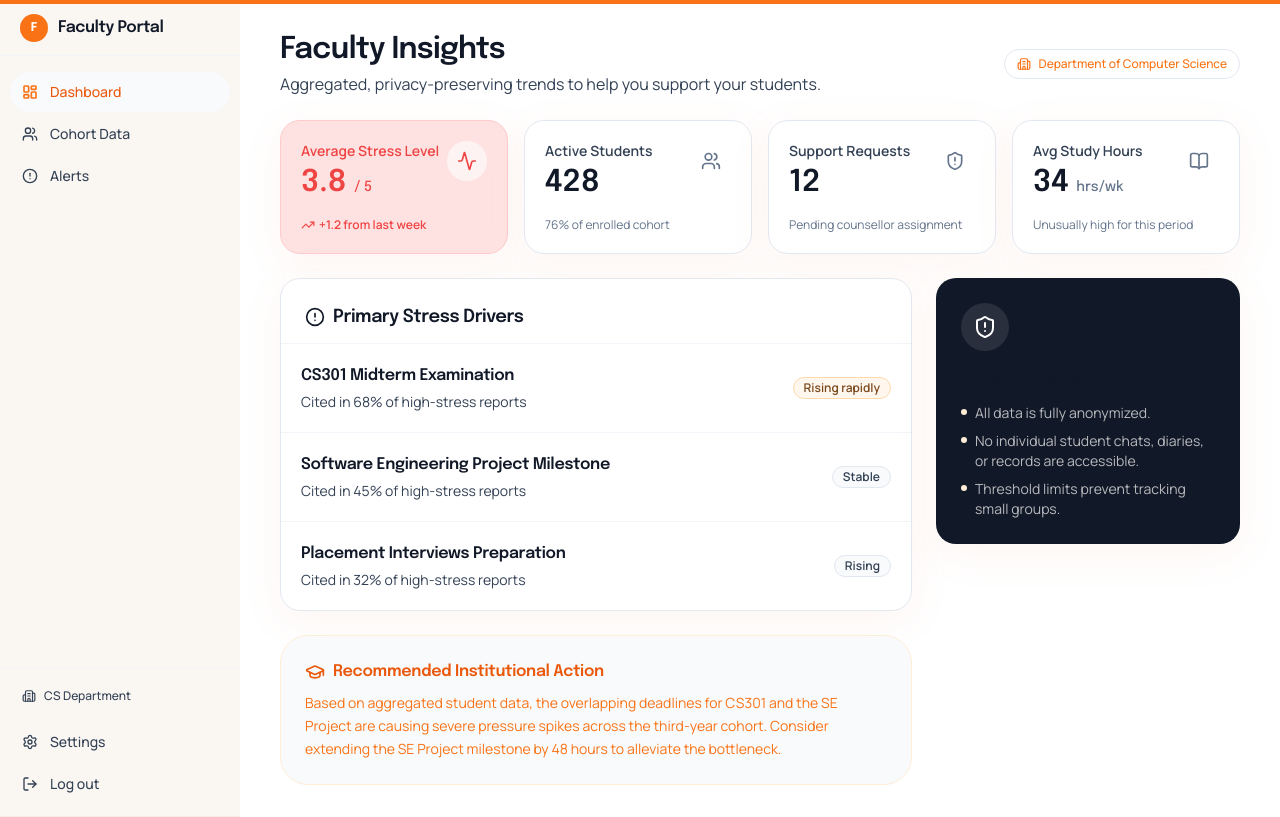
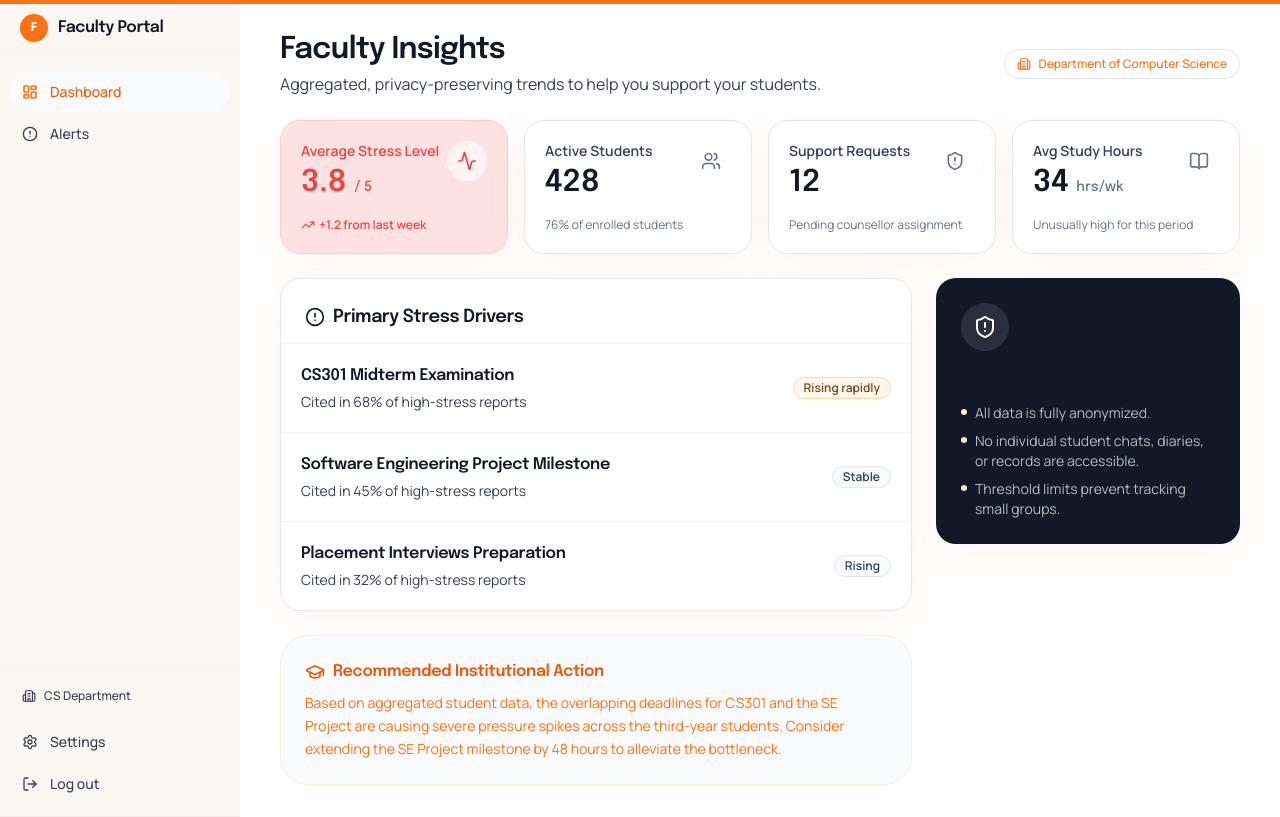
Before and after one commit to rickypatil0007/MannMitra, a Next.js app: page /faculty/dashboard in a window 1280 px wide. Built offline with nearby package versions, Linux system fonts and the light colour scheme.

Commit message:
feat: remove cohort data from professor dashboard

```diff
--- a/src/components/dashboards/faculty-dashboard.tsx
+++ b/src/components/dashboards/faculty-dashboard.tsx
@@ -53,7 +53,7 @@ export function FacultyDashboard() {
                 <Users className="w-5 h-5 text-[var(--text-muted)]" />
               </div>
             </div>
-            <p className="text-xs text-[var(--text-muted)] mt-4">76% of enrolled cohort</p>
+            <p className="text-xs text-[var(--text-muted)] mt-4">76% of enrolled students</p>
           </CardContent>
         </Card>
 
@@ -122,7 +122,7 @@ export function FacultyDashboard() {
               <GraduationCap className="w-5 h-5" /> Recommended Institutional Action
             </h4>
             <p className="text-[var(--primary)] text-sm leading-relaxed">
-              Based on aggregated student data, the overlapping deadlines for CS301 and the SE Project are causing severe pressure spikes across the third-year cohort. Consider extending the SE Project milestone by 48 hours to alleviate the bottleneck.
+              Based on aggregated student data, the overlapping deadlines for CS301 and the SE Project are causing severe pressure spikes across the third-year students. Consider extending the SE Project milestone by 48 hours to alleviate the bottleneck.
             </p>
           </div>
         </div>
--- a/src/components/navigation/faculty-sidebar.tsx
+++ b/src/components/navigation/faculty-sidebar.tsx
@@ -14,7 +14,6 @@ import {
 
 const navigation = [
   { name: "Dashboard",   href: "/faculty/dashboard", icon: LayoutDashboard },
-  { name: "Cohort Data", href: "/faculty/cohort",    icon: Users },
   { name: "Alerts",      href: "/faculty/alerts",    icon: AlertCircle },
 ];
 
```
